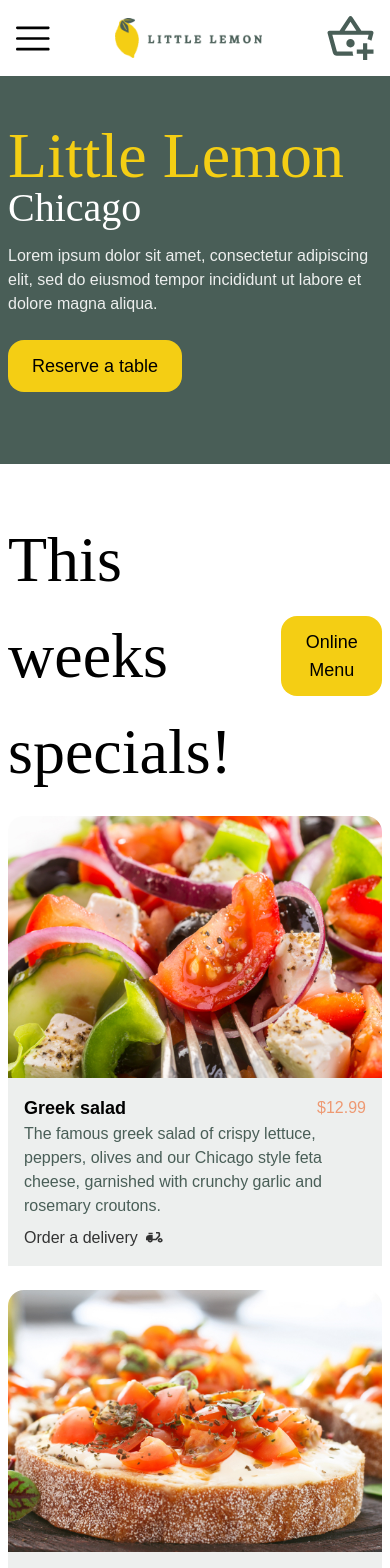
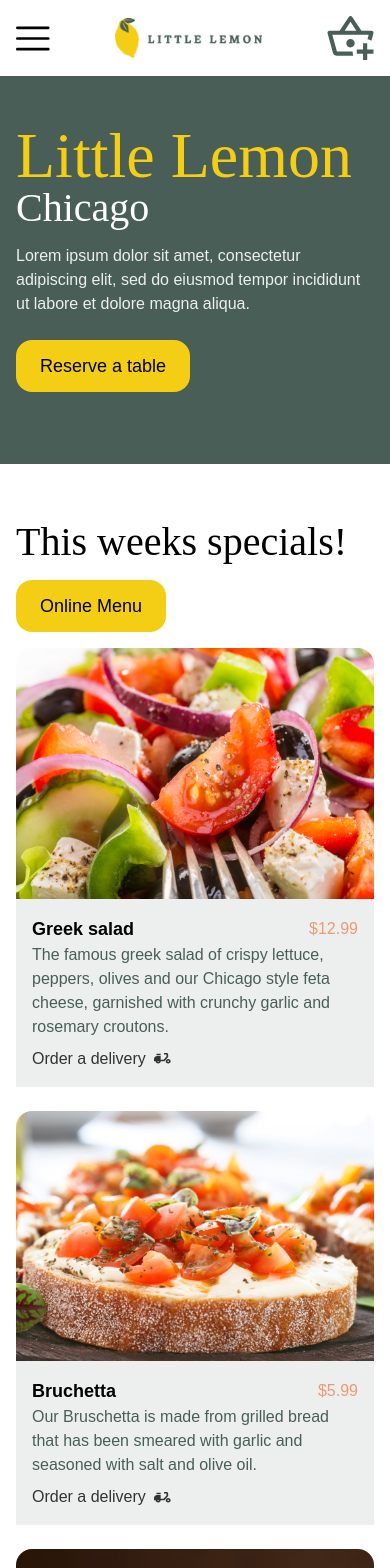
Before and after one commit to Brewd3v/little-lemon, a React (Create React App) app: page / in a window 390 px wide. Shown: the top 1568 px of the page. Built offline with nearby package versions, Linux system fonts and the light colour scheme; the HTML template or start-up script is replaced by a standard one.

Commit message:
add more spacing for mobile

```diff
--- a/src/components/Header.js
+++ b/src/components/Header.js
@@ -13,10 +13,12 @@ export default function Header() {
         </Link>
         <Nav />
       </header>
-      <header className="flex items-center justify-between px-4 py-4 md:hidden">
-        <HamburgerIcon className="h-[25px] text-primary-darkGray" />
-        <img src={logo} alt="little lemon logo" height={40} width={147.5} />
-        <BasketIcon className="text-primary-green h-[44px] w-auto" />
+      <header className="flex items-center justify-between px-4 py-4 select-none md:hidden">
+        <HamburgerIcon className="h-[25px] text-primary-darkGray cursor-pointer" />
+        <Link to="/">
+          <img src={logo} alt="little lemon" height={40}width={147.5} />
+        </Link>
+        <BasketIcon className="text-primary-green h-[44px] w-auto cursor-pointer" />
       </header>
     </>
   );
--- a/src/components/blocks/HomeAbout.js
+++ b/src/components/blocks/HomeAbout.js
@@ -3,7 +3,7 @@ import about2 from "../../assets/about-mario-and-adrian.jpg";
 
 export default function HomeAbout() {
   return (
-    <div className="flex flex-wrap max-w-[860px] mx-auto px-2 pt-24 pb-60">
+    <div className="flex flex-wrap max-w-[860px] mx-auto px-4 md:px-2 pt-12 md:pt-24 pb-12 md:pb-60">
       <div className="w-full md:w-1/2">
         <div className="mb-4">
           <h1 className="mb-0 leading-none text-title">Little Lemon</h1>
--- a/src/components/blocks/HomeHero.js
+++ b/src/components/blocks/HomeHero.js
@@ -4,7 +4,7 @@ import heroImage from "../../assets/restauranfood.jpg";
 export default function HomeHero() {
   return (
     <div className="bg-primary-green">
-      <div className="max-w-[860px] mx-auto px-2 py-12 flex flex-wrap">
+      <div className="max-w-[860px] mx-auto px-4 md:px-2 py-12 flex flex-wrap">
         <div className="w-full md:w-1/2">
           <div className="mb-4">
             <h1 className="mb-0 leading-none text-title text-primary-yellow">
--- a/src/components/blocks/HomeSpecials.js
+++ b/src/components/blocks/HomeSpecials.js
@@ -24,11 +24,11 @@ export default function HomeSpecials() {
   ];
 
   return (
-    <section className="py-12 max-w-[860px] mx-auto px-2">
-      <header className="flex items-center justify-between">
-        <h2 className="text-title">This weeks specials!</h2>
+    <section className="py-12 max-w-[860px] mx-auto px-4  md:px-2">
+      <header className="flex flex-wrap items-center justify-between">
+        <h2 className="pb-2 pr-2 text-subtitle md:text-title">This weeks specials!</h2>
         <Link
-          to="/online-menu"
+          to="/"
           className="inline-block max-w-xs px-6 py-3 text-center duration-150 text-lead bg-primary-yellow hover:bg-primary-coral rounded-2xl"
         >
           Online Menu
--- a/src/components/blocks/HomeTestimonials.js
+++ b/src/components/blocks/HomeTestimonials.js
@@ -22,7 +22,7 @@ export default function HomeTestimonials() {
   return (
     <section className="pt-12 pb-24 bg-primary-lightGray">
       <h2 className="pb-6 text-center text-title">Testimonials</h2>
-      <div className="max-w-[860px] px-2 mx-auto grid sm:grid-cols-2 md:grid-cols-3 gap-6">
+      <div className="max-w-[860px] px-4 md:px-2 mx-auto grid sm:grid-cols-2 md:grid-cols-3 gap-6">
         {testimonials &&
           testimonials.map((item) => (
             <TestimonialCard
```
